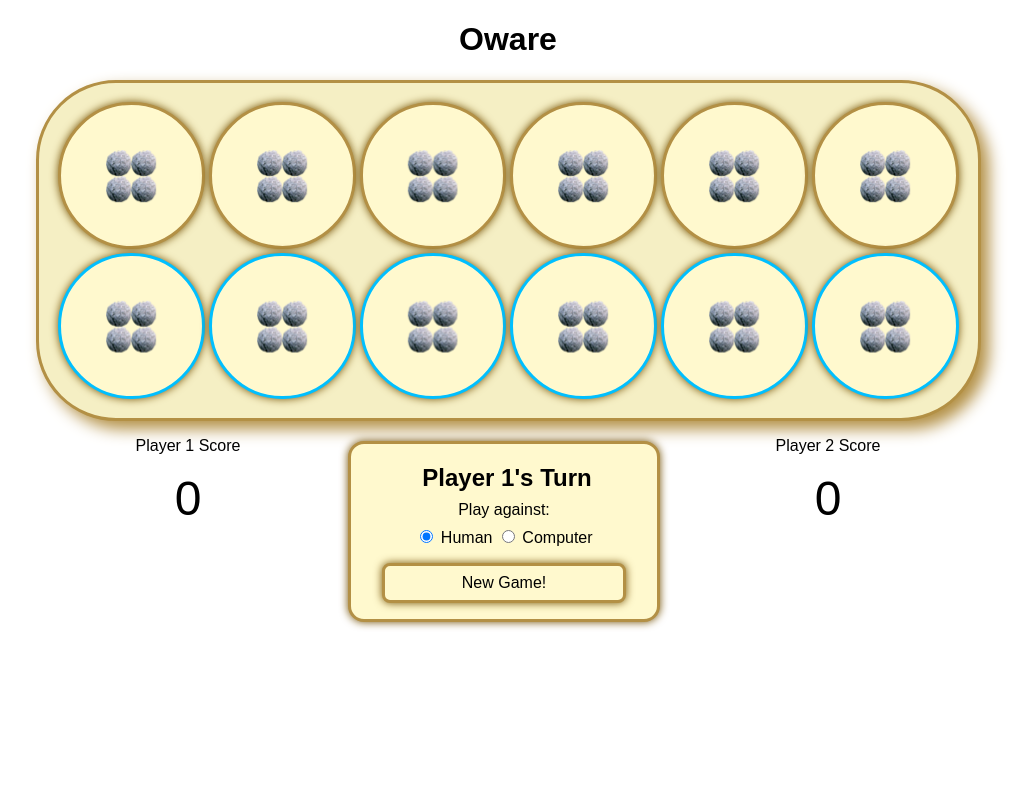
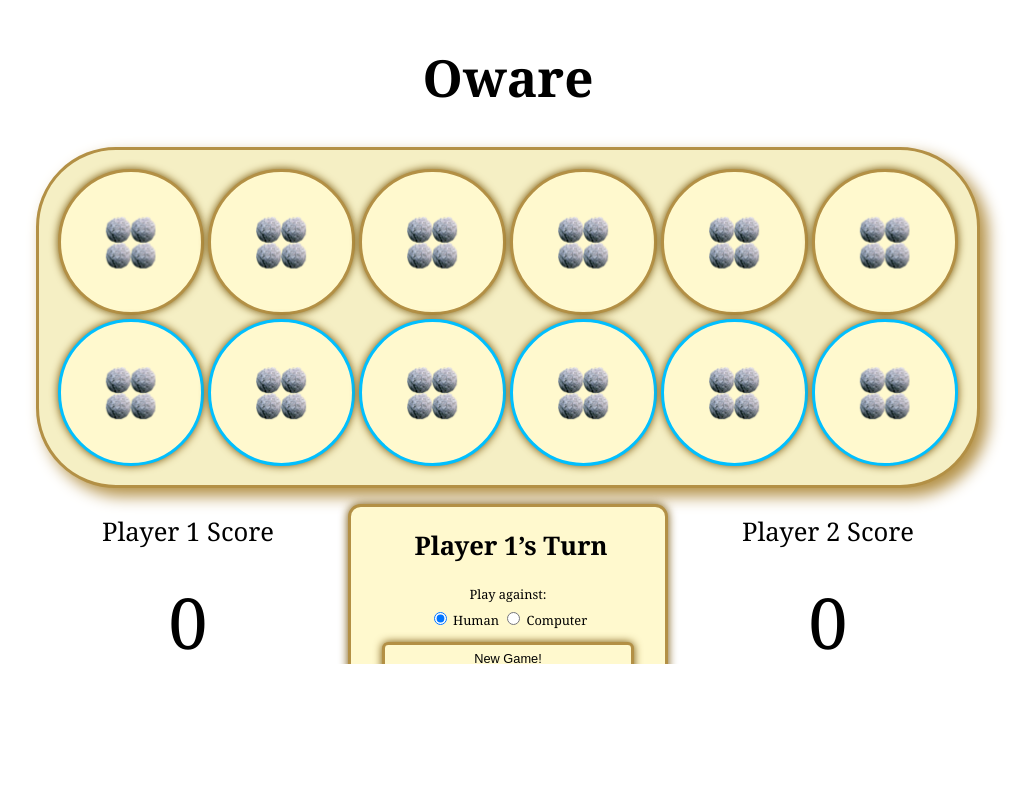
Before and after one commit to nikwolfe7/arctic-reader, a PHP site: page /oware/index.html in a window 1280 px wide. Shown: the whole page, without its empty margins (132-1164 px from the left). Run offline with PHP 8.4, Linux system fonts and the light colour scheme; some libraries are stand-ins or nearby versions.

Commit message:
oware updates

```diff
--- a/oware/index.html
+++ b/oware/index.html
@@ -3,14 +3,12 @@
 <head>
 <title>Play Oware!</title>
 <link rel="stylesheet" type="text/css" href="oware.css"/>
+<link rel="icon" href="https://raw.githubusercontent.com/twitter/twemoji/master/assets/svg/1f976.svg">
 <script src="https://ajax.googleapis.com/ajax/libs/jquery/1.10.2/jquery.min.js"></script>
 <script type="text/javascript" src="js/oware.js"></script>
 </head>
 <body>
-<div id="loading">
-<p id="loading-msg">Loading, please wait...</p>
-<img id="loadbar" src="img/loadbar.gif" alt="loading..." />
-</div>
+<div id="message"></div>
 <div id="container">
 <a href="http://en.wikipedia.org/wiki/Oware" target="_blank"><h1>Oware</h1></a>
 <table id="board">
--- a/oware/js/oware.js
+++ b/oware/js/oware.js
@@ -2,7 +2,8 @@
 $(window).load(function(){
     // this delay is here because the image
 	// takes a while to load in Ghana
-    $("#loading").fadeOut("slow");
+	$("#message").html('<h2>Loading, please wait...</h2><img src="img/loadbar.gif"/>');
+    $("#message").fadeOut("slow");
 });
 $(document).ready(function() {
 	var type; setGameType();			// game type, play against
@@ -30,6 +31,11 @@ $(document).ready(function() {
 		setDifficulty();		// set AI difficulty
 	});
 
+	// user clicks message button
+	$("#message").click(function(){
+		$("#message").fadeOut("fast");
+	});
+
 	// user checks new difficulty level
 	$("input[name=diff]").click(function(){
 		$("#newgame").click();
@@ -49,6 +55,11 @@ $(document).ready(function() {
 		setDifficulty();
 	});
 
+	function displayMessage(message, time = 500) {
+		$("#message").html(`<h2>${message}</h2>`);
+		$("#message").fadeIn("fast").delay(time).fadeOut();
+	}
+
 	function setDifficulty() {
 		difficulty = Math.floor($("input[name=diff]:checked").val());
 	}
@@ -62,10 +73,10 @@ $(document).ready(function() {
 		if( gameover ) { return; }
 		var number = Math.floor($(this).attr("id").split("btn")[1]);
 		if( turn && number > p1End ) {
-			alert("Invalid move!");
+			displayMessage("Invalid Move!");
 			return;
 		} else if( !turn && number <= p1End ) {
-			alert("Invalid move!");
+			displayMessage("Invalid Move!");
 			return;
 		}
 		move(number);
@@ -339,7 +350,7 @@ $(document).ready(function() {
 		var thinking = "Computer is thinking...";
 		$("#loadbar").removeAttr("hidden");				// show loadbar
 		$("#loading-msg").text(thinking);				// display computer thinking msg
-		$("#loading").fadeIn().delay(500).fadeOut();	// show "thought bubble"
+		$("#message").fadeIn().delay(500).fadeOut();	// show "thought bubble"
 	}
 
 	/********* END ARTIFICIAL INTELLIGENCE *******/
@@ -405,7 +416,7 @@ $(document).ready(function() {
 			done = true; // reset the board to 6-6
 		}
 		refreshAll();
-		alert(winStr);
+		displayMessage(winStr);
 		if( !done ) {
 			initialize();			// continue the game
 		} else {
@@ -491,7 +502,7 @@ $(document).ready(function() {
 					}
 				}
 				// set the player heading
-				player += "<h2>Player 1's Turn</h2>";
+				player += "<h2>Player 1&rsquo;s Turn</h2>";
 			} else {
 				// set the special CSS hover class
 				for(var i = 0; i < board.length; i++) {
@@ -503,7 +514,7 @@ $(document).ready(function() {
 					}
 				}
 				// set the player heading
-				player += "<h2>Player 2's Turn</h2>";
+				player += "<h2>Player 2&rsquo;s Turn</h2>";
 			}
 			return player;
 		}).slideDown();
--- a/oware/oware.css
+++ b/oware/oware.css
@@ -1,10 +1,31 @@
-a { text-decoration:none; color:black; }
+html {
+	height: 100%;
+	font-family: Georgia;
+	font-size: 100%;
+	justify-content: center;
+	width:100%;
+}
+html, body {
+  overflow-x: hidden;
+}
+body {
+  position: relative;
+}
+a {
+	text-decoration:none;
+	color:black;
+	font-size: 2vw;
+}
 #container {
 	margin-right:auto;
 	margin-left:auto;
-	width:70em;
+	/*width:100%;*/
+	/*display: flex;*/
+	justify-content: center;
+	align-items: center;
 	text-align:center;
-	font-family:arial;
+	font-family: Georgia;
+	/*font-size: 1vw;*/
 }
 .button {
 	/*width:10em;
@@ -23,47 +44,57 @@ a { text-decoration:none; color:black; }
 	font-size:1em;
 }
 table {
-	margin-left:5.5em;
+	/*margin-left:5.5em;*/
+	margin: auto;
+	justify-content: center;
 	border:3px solid #b39045;
 	border-radius:5em;
 	padding:1em;
 	background-color:rgb(245, 239, 196);
 	box-shadow:0.5em 0.5em 1em #b39045;
 }
-.side { border:3px solid deepskyblue; }
-.side:hover { box-shadow: 0 0 1em #937035; cursor:pointer; }
+.side {
+	border:3px solid deepskyblue; }
+.side:hover {
+	box-shadow: 0 0 1em #937035;
+	cursor:pointer; }
 #bottom {
-	margin-left:5em;
-	width:60em;
+	margin:auto;
+	justify-content: center;
+	width:60rem;
+	height:10rem;
 }
-#newgame { font-size:1.5em; }
+#newgame {
+	font-size:1.5vw;
+}
 #p1Score, #p2Score {
-	font-size:3em;
+	font-size:5.5vw;
 }
 #player {
 	text-align:center;
-	float:left;
-	width:19.5em;
+	justify-content: center;
+	width:20rem;
 }
 #bottom-left, #bottom-middle {
 	text-align:center;
 	float:left;
 	height:10em;
 }
-#bottom-left p, #bottom-right p { font-size:1em; }
-#bottom-left { width:20em; }
+#bottom-left p, #bottom-right p { font-size:2vw; }
+#bottom-left { width:20rem; }
 #bottom-middle {
-	width:19.5em;
+	width:20rem;
 	height:100%;
-	margin-top:2.2em;
+	justify-content: center;
+	margin-top:1rem;
 }
 #bottom-right{
 	text-align:center;
-	float:right;
-	width:20em;
+	float: right;
+	width:20rem;
 	height:10em;
 }
-div#loading {
+div#message {
 	left:50%;
 	margin-left:-160px;
 	position:absolute;
@@ -71,11 +102,13 @@ div#loading {
 	margin-top:11em;
 	border:3px solid #b39045;
 	border-radius:15px;
-	padding:0em 0em 1em 0em;
+	padding:1rem;
 	background-color:rgb(255, 249, 206);
 	box-shadow:0em 0em 1em #937025;
 	text-align:center;
-	font:1em Arial;
+	align-items: center;
+	font:2vw;
+	font-family: Georgia;
 }
 #newgame {
 	background-color:rgb(255, 249, 206);
@@ -97,15 +130,15 @@ div#loading {
 	border-radius:1em;
 	background-color:rgb(255, 249, 206);
 	border:3px solid #b39045;
-	box-shadow:0 0 8px #735005;
-	font-size:1em;
+	box-shadow:0 0 10px #735005;
+	font-size:1vw;
 	padding:0 0em 0.5em 0em;
 	margin-left:auto;
 	margin-right:auto;
-	margin-top:-1em;
-	margin-bottom:5em;
+	/*margin-top:-1em;*/
+	margin-bottom:5rem;
 }
-#chooseGameType h2{ margin-bottom:0.4em; }
+#chooseGameType h2{ font-size: 2vw;}
 #chooseGameType p { margin-bottom:0.5em; }
 #difficulty ul {
 	list-style:none;
```
